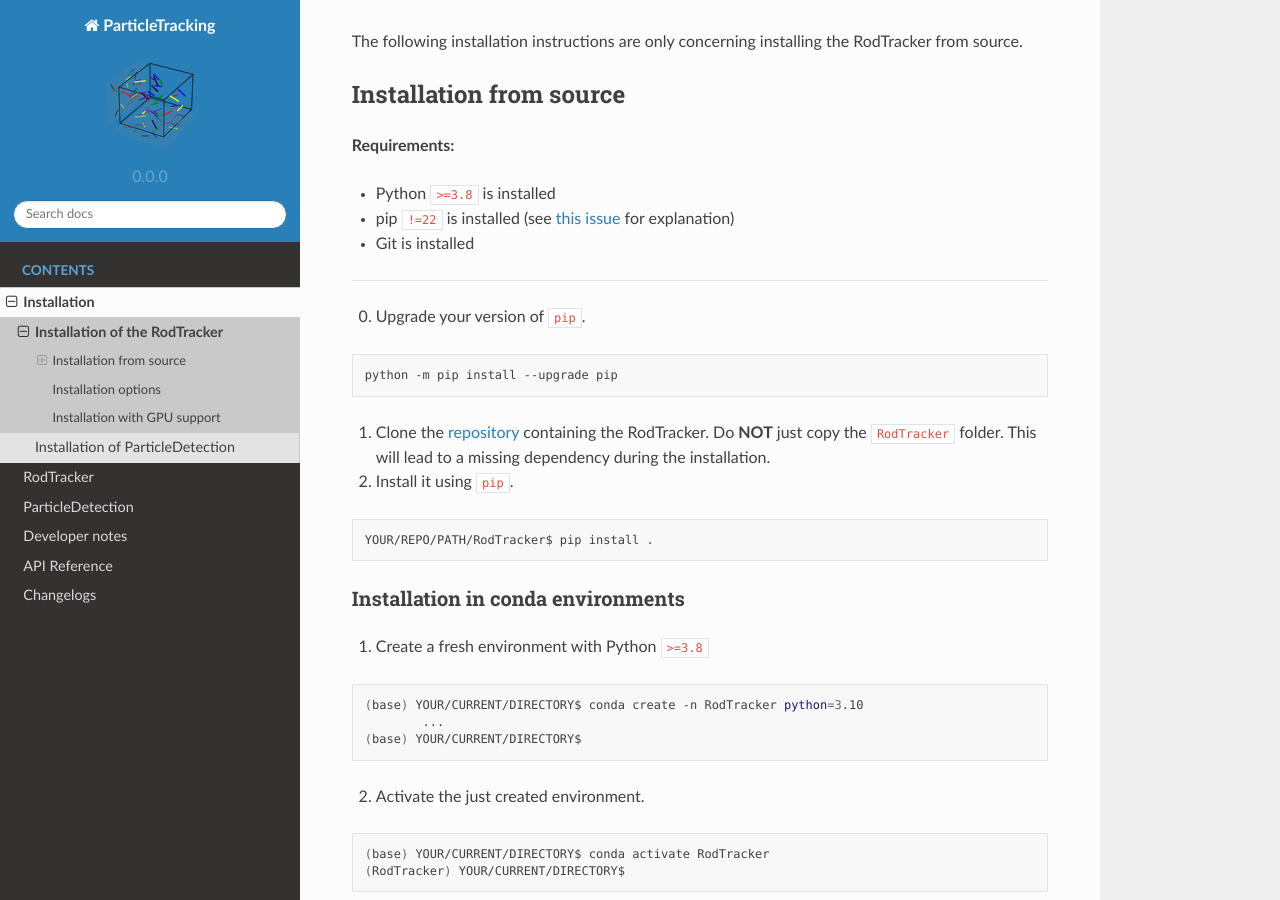
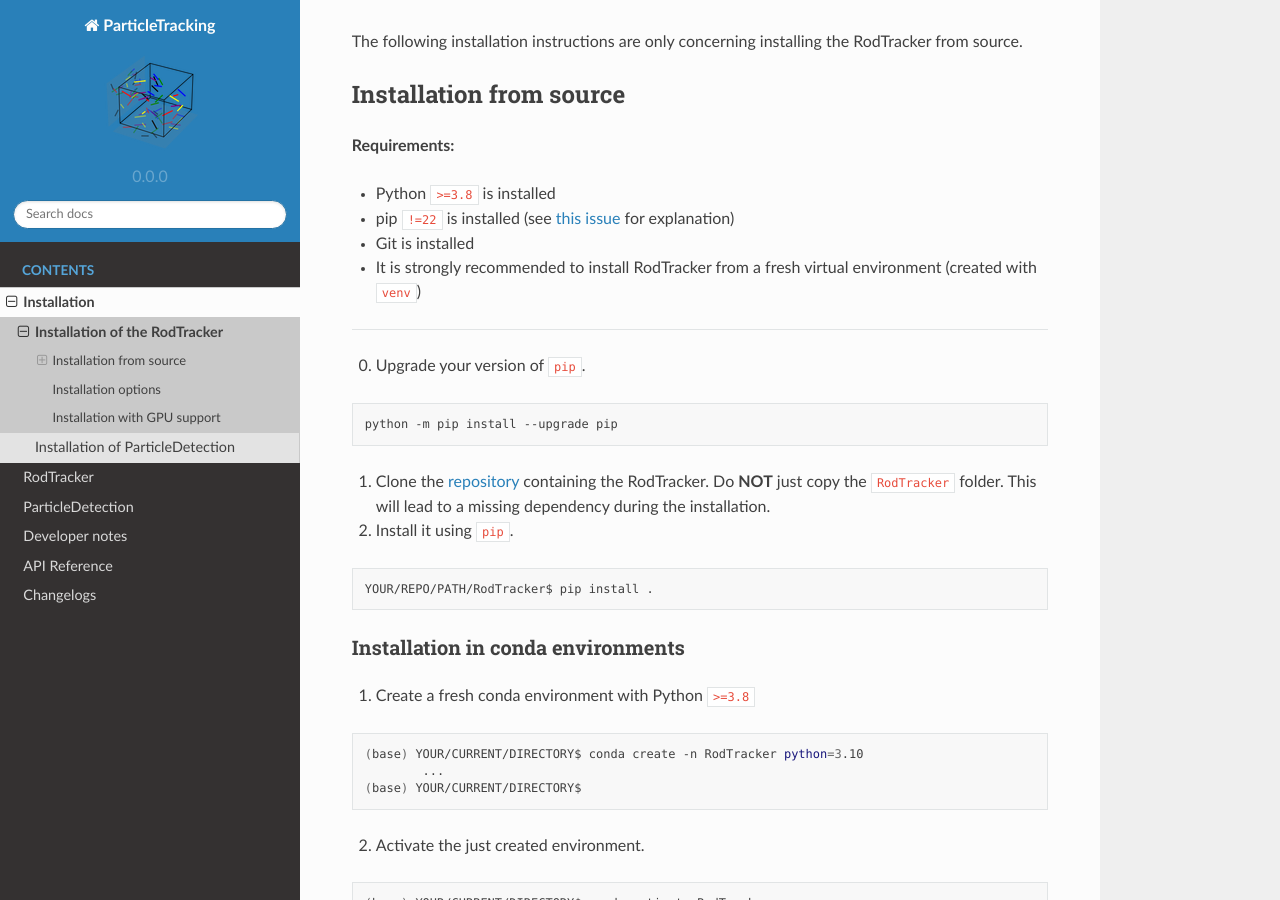
Before and after one commit to ANP-Granular/ParticleTracking, a Sphinx documentation site: the page built from docs/source/installation/rodtracker.md, in a window 1280 px wide and 900 px high, scrolled down 277 px. Built offline with Sphinx 7.4.7 and the Read the Docs theme 2.0.0, drawn with Linux system fonts in a browser that asks for light colours; the version number is read from the project's files by our own code.

Commit message:
Update rodtracker.md

````diff
--- a/docs/source/installation/rodtracker.md
+++ b/docs/source/installation/rodtracker.md
@@ -9,6 +9,7 @@ The following installation instructions are only concerning installing the RodTr
 - Python `>=3.8` is installed
 - pip `!=22` is installed (see [this issue](https://github.com/pypa/pip/issues/10851) for explanation)
 - Git is installed
+- It is strongly recommended to install RodTracker from a fresh virtual environment (created with `venv`)
 ---
 
 0. Upgrade your version of `pip`.
@@ -21,7 +22,7 @@ The following installation instructions are only concerning installing the RodTr
   YOUR/REPO/PATH/RodTracker$ pip install .
   ```
 ### Installation in conda environments
-1. Create a fresh environment with Python `>=3.8`
+1. Create a fresh conda environment with Python `>=3.8`
   ```shell
   (base) YOUR/CURRENT/DIRECTORY$ conda create -n RodTracker python=3.10
           ...
````
